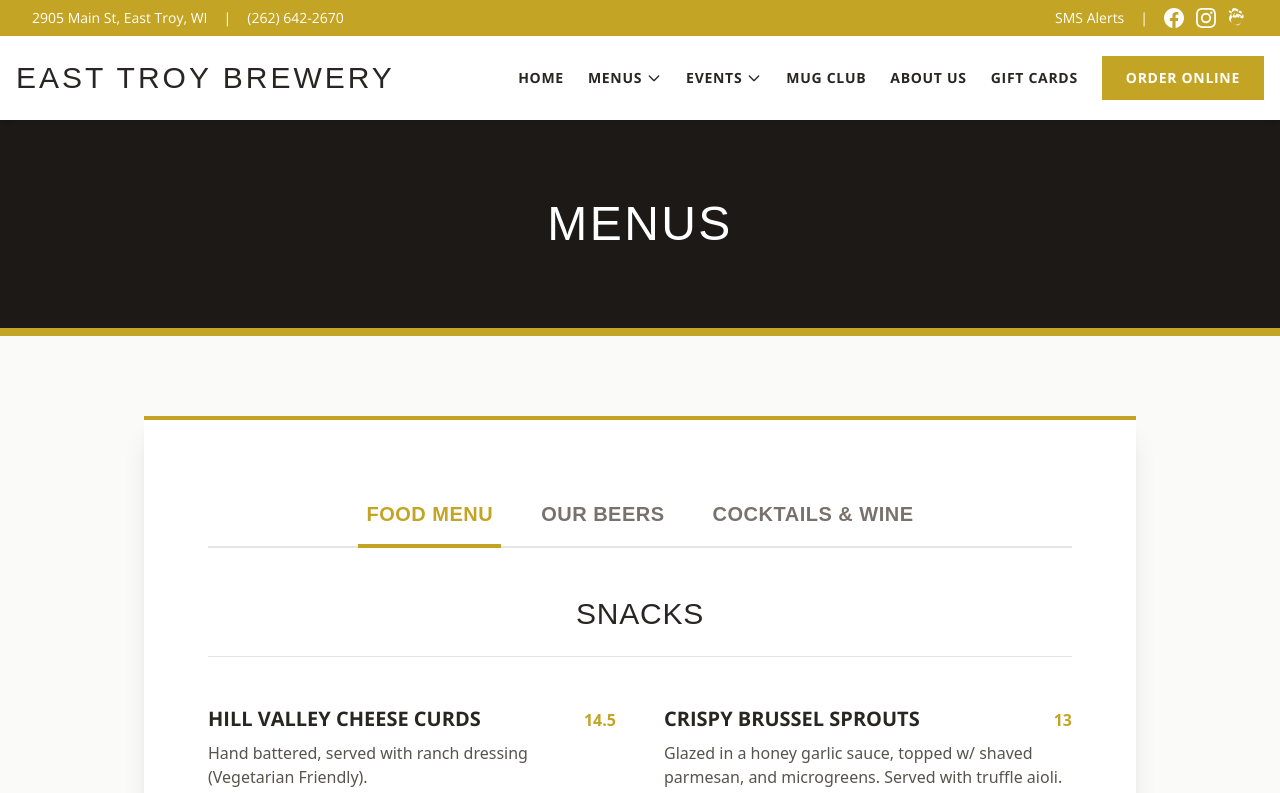
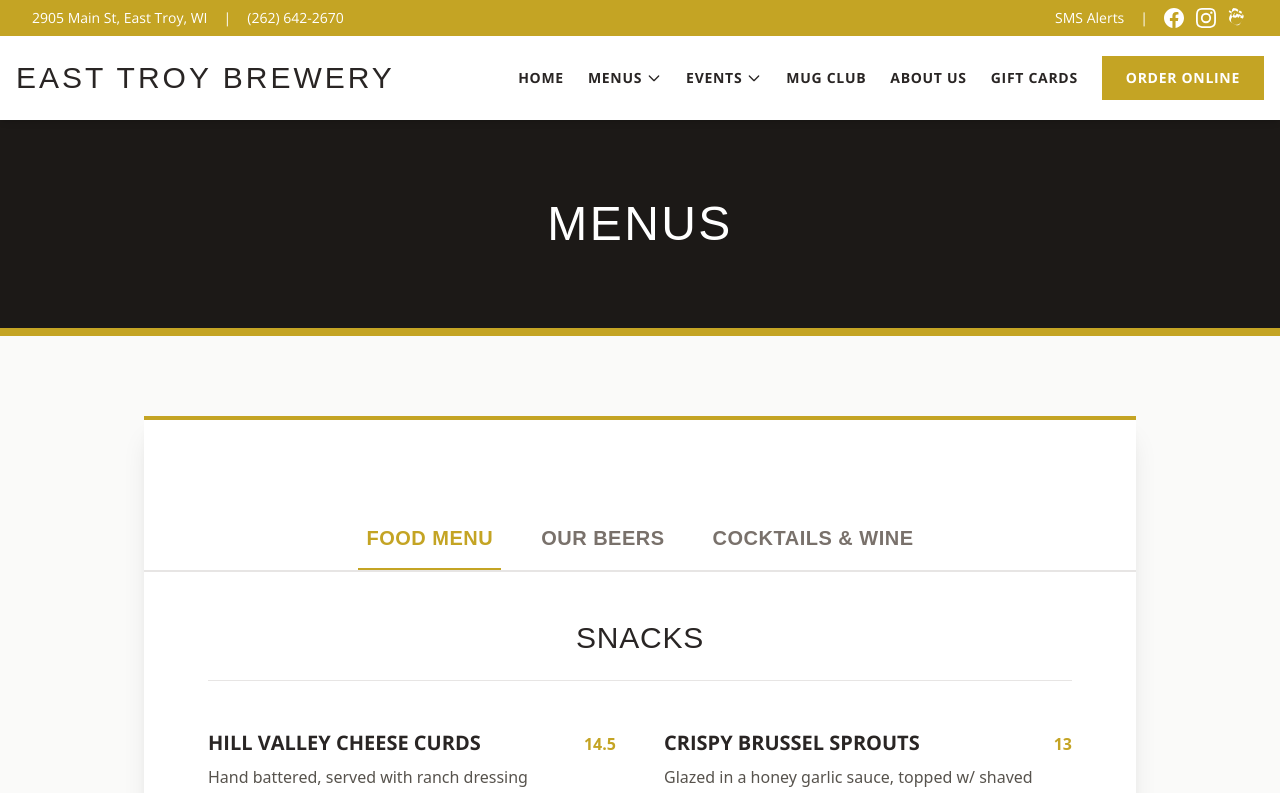
Before and after one commit to easttroy/brewery, a Next.js app: page /our-food-menu in a window 1280 px wide. Shown: the top 793 px of the page. Built offline with nearby package versions, Linux system fonts and the light colour scheme; a web font is replaced by a local one.

Commit message:
Menus: make them sticky when scrolling.

```diff
--- a/src/components/Header.tsx
+++ b/src/components/Header.tsx
@@ -15,7 +15,7 @@ export default function Header({ transparent = false }: { transparent?: boolean
     const isSolid = !transparent || isMobileMenuOpen;
 
     // Dynamic classes based on solid state
-    const headerClass = transparent ? 'absolute top-0 left-0 w-full z-50' : 'bg-white shadow-md relative w-full z-50';
+    const headerClass = transparent ? 'absolute top-0 left-0 w-full z-50' : 'bg-white shadow-md sticky top-0 w-full z-50';
     const navLinkClass = isSolid ? 'text-stone-800 hover:text-etbrew-gold' : 'text-white hover:text-etbrew-gold';
     const topBarClass = transparent ? 'bg-transparent text-white border-b border-white/20' : 'bg-etbrew-gold text-white';
     const logoTextClass = isSolid ? 'text-stone-800' : 'text-white';
--- a/src/components/MenuTabs.tsx
+++ b/src/components/MenuTabs.tsx
@@ -13,16 +13,16 @@ export default function MenuTabs() {
     ];
 
     return (
-        <div className="flex flex-wrap justify-center gap-4 md:gap-8 mb-12 border-b-2 border-stone-200">
+        <div className="sticky top-[76px] sm:top-[80px] md:top-[96px] xl:top-[100px] z-40 bg-white/95 backdrop-blur-md pt-4 md:pt-6 pb-0 -mx-4 px-4 sm:-mx-8 sm:px-8 md:-mx-16 md:px-16 flex justify-center flex-nowrap overflow-x-auto gap-2 sm:gap-4 md:gap-8 mb-12 border-b-2 border-stone-200 hide-scrollbar">
             {tabs.map((tab) => {
                 const isActive = pathname === tab.href;
                 return (
                     <Link
                         key={tab.name}
                         href={tab.href}
-                        className={`px-2 py-4 text-lg md:text-xl font-serif font-bold uppercase tracking-wide transition-colors duration-200 -mb-[2px] border-b-4 ${isActive
-                                ? 'border-etbrew-gold text-etbrew-gold'
-                                : 'border-transparent text-stone-500 hover:text-stone-800 hover:border-stone-300'
+                        className={`px-1 sm:px-2 py-3 md:py-4 text-[11px] sm:text-sm md:text-xl font-serif font-bold uppercase tracking-wide transition-colors duration-200 -mb-[2px] border-b-4 text-center whitespace-nowrap ${isActive
+                            ? 'border-etbrew-gold text-etbrew-gold'
+                            : 'border-transparent text-stone-500 hover:text-stone-800 hover:border-stone-300'
                             }`}
                     >
                         {tab.name}
```
